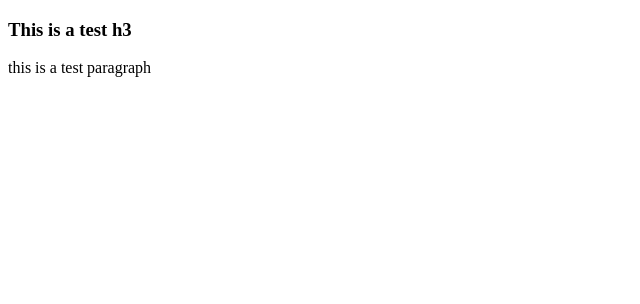
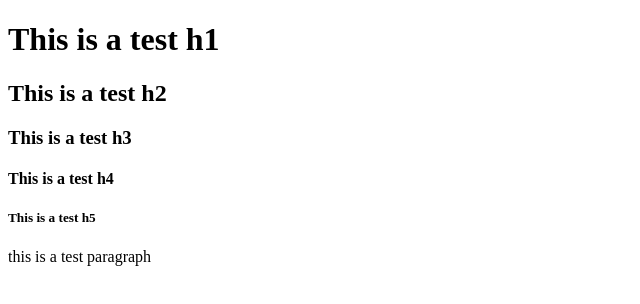
Before and after one commit to TipsyCape/testing, a plain HTML site: page index.html in a window 1280 px wide. Shown: the whole page, without its empty margins (0-640 px from the left). Drawn offline with Linux system fonts and the light colour scheme.

Commit message:
Second commit

```diff
--- a/index.html
+++ b/index.html
@@ -9,9 +9,12 @@
 
 <!--comment syntax-->
 <body>
-    <h3>
-        This is a test h3
-    </h3>
+    <h1>This is a test h1</h1>
+    <h2>This is a test h2</h2>
+    <h3>This is a test h3</h3>
+    <h4>This is a test h4</h4>
+    <h5>This is a test h5</h5>
+
 
     <p>
         this is a test paragraph
```
